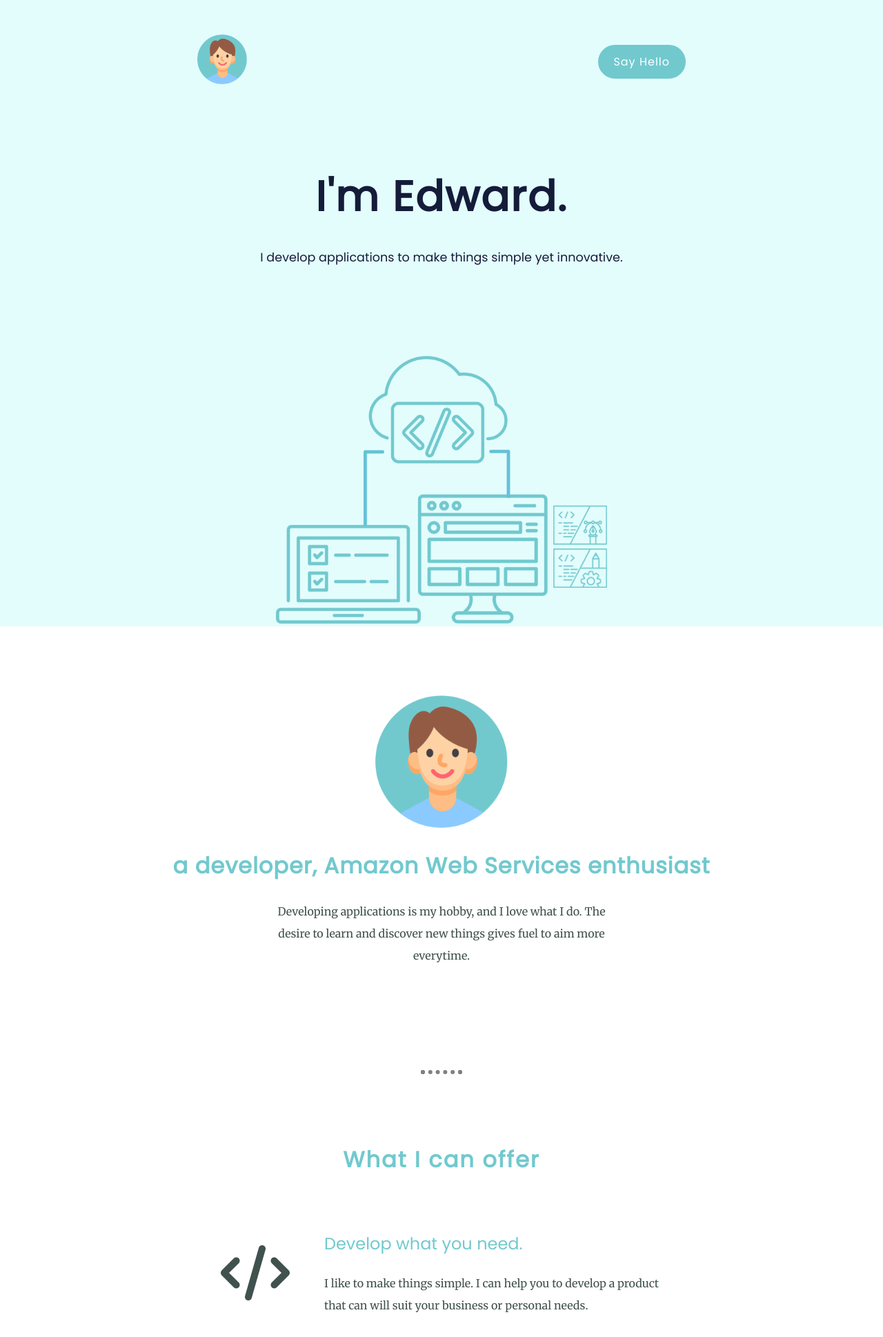
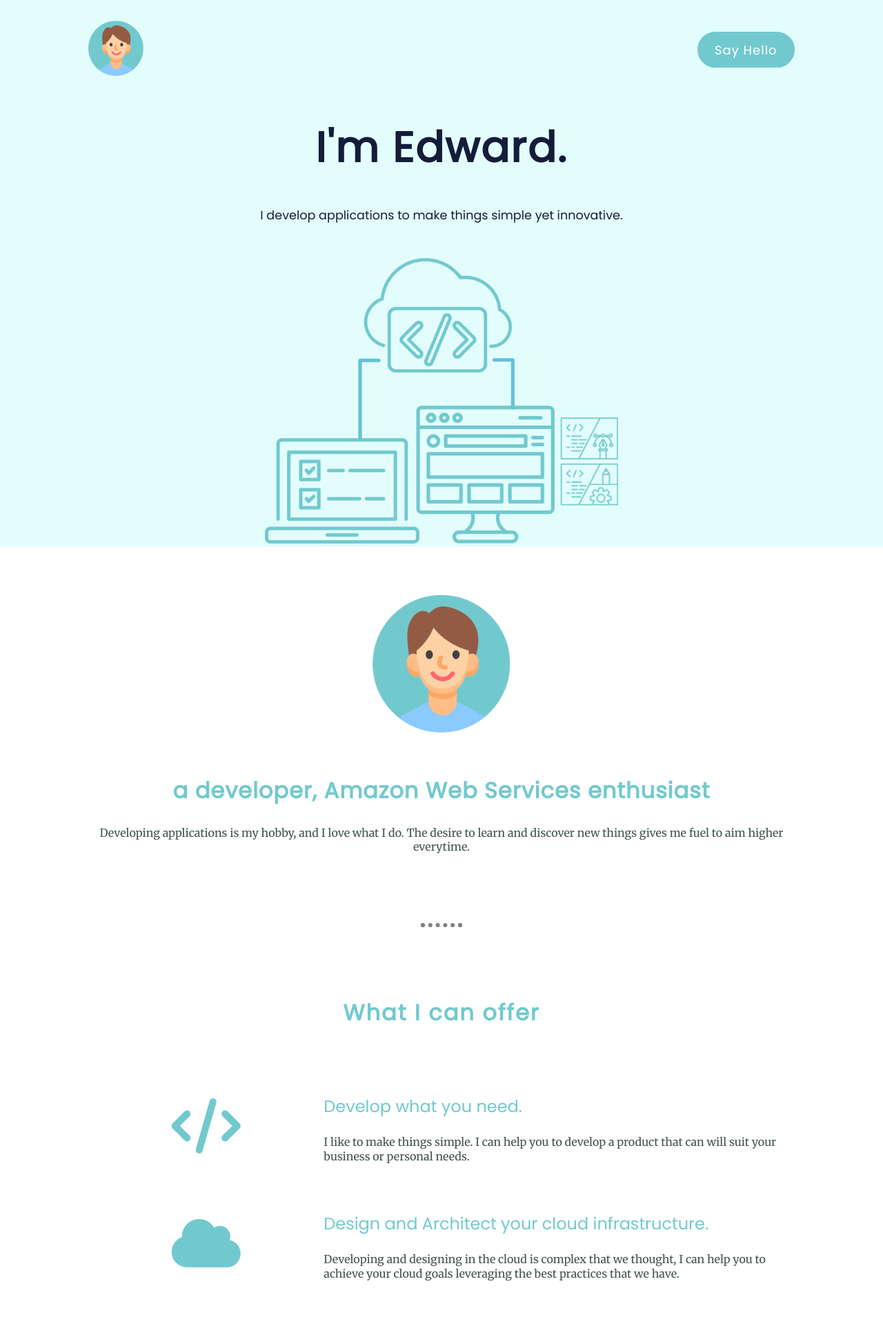
Before and after one commit to edwardmercado/MySite, a plain HTML site: page index.html in a window 1280 px wide. Shown: the top 1938 px of the page at 69% size. Drawn offline with nearby package versions, Linux system fonts and the light colour scheme; no server answers; a web font is replaced by a local one.

Commit message:
refactor style and contents

```diff
--- a/css/styles.css
+++ b/css/styles.css
@@ -3,7 +3,6 @@
 body{
   margin: 0;
   font-family: 'Merriweather', sans-serif;
-  text-align: center;
   font-weight: normal;
   color: #40514E;
 }
@@ -11,7 +10,7 @@ body{
 h2{
   font-family: 'Poppins', sans-serif;
   color: #71c9ce;
-  font-size: 2rem;
+  font-size: 2em;
   letter-spacing: 1px;
 }
 
@@ -19,6 +18,7 @@ h3{
   font-family: 'Poppins', sans-serif;
   color: #40514E;
   font-weight: normal;
+  font-size: 1.5em;
 }
 
 hr{
@@ -26,6 +26,12 @@ hr{
   border-bottom: none;
   width: 3rem;
   margin: 100px auto;
+}
+
+p{
+  margin-bottom: 0;
+  size: 3px;
+  line-height: 1.3em;
 }
 
 /* Button */
@@ -40,48 +46,30 @@ hr{
 }
 
 
-/* Sections */
 
-.top-heading-section{
-  margin-bottom: 50px;
+/* COLORS: #e3fdfd #71c9ce */
+
+/* Navigation Bar Section*/
+
+#navbar-section{
+  background-color: #e3fdfd;
+  padding: 30px 0;
 }
 
-.profile-section{
-  margin-bottom: 50px;
-}
-
-/* Navigation Bar */
-
-.navbar-flexbox-container{
+.navbar-container{
   display: flex;
+  justify-content: space-between;
   align-items: center;
-  justify-content: space-around;
-  padding:50px 2rem;
-  background-color: #e3fdfd;
-  font-family: 'Poppins', sans-serif;
+  margin: 0 10%;
 }
 
 .icon-img{
-  width: 4.5rem;
-}
-
-
-.nav-link-right{
-  width: 15rem;
-  display: flex;
-  justify-content: space-around;
-  align-items: center;
-  color: #71c9ce;
-}
-
-.nav-link-right a{
-  font-size: 1rem;
-  text-decoration: none;
+  width: 5em;
 }
 
 .btn-say-hello {
-  font-size: 1rem;
-  padding: 0.6rem 1.3rem;
+  font-size: 18px;
+  padding: 0.6em 1.3em;
   color: #fff;
   background-color: #71c9ce;
 }
@@ -91,12 +79,21 @@ hr{
   color: #71c9ce;
 }
 
-/* Big Heading */
+/* Top Heading Section */
 
-.myname{
-  display: inline-block;
+#top-heading-section{
+  display: block;
+  background-color: #e3fdfd;
   text-align: center;
-  font-size: 3.8rem; /* static font sizing | not inherited | 1rem == 16px | recommended for font sizes */
+}
+
+.top-container{
+  margin: 0 10%;
+}
+
+.my-name{
+  margin: 0;
+  font-size: 3.8em; /* static font sizing | not inherited | 1rem == 16px | recommended for font sizes */
   font-family: 'Poppins', sans-serif;
   color: #141c3a;
   font-weight: bold;
@@ -104,79 +101,84 @@ hr{
   letter-spacing: 2px;
 }
 
-.mydesc{
-  display: block;
-  text-align: center;
+.my-desc{
   font-family: 'Poppins', sans-serif;
   color: #141c3a;
-  font-size: 1.1rem;
-  margin-bottom: 100px;
+  font-size: 1.1em;
+  margin-bottom: 50px;
 }
 
 .big-img{
-  padding-top: 30px;
-  width:30rem;
-}
-
-.top-container{
-  background-color: #e3fdfd;
-  padding: 30px 0px 0px 0px;
-  overflow: hidden;;
+  width:50%;
 }
 
 /* Profile Section */
 
+#profile-section{
+  display: block;
+  text-align: center;
+  margin: 70px 0;
+}
+
 .profile-container{
-  margin: 0 auto;
+  margin: 0 10%;
+}
+
+.profile-img{
+  width: 200px;
+  margin-bottom: 30px;
+}
+
+/* Skills Section */
+
+#skills-section{
+  display: block;
   text-align: center;
 }
 
-.profile-intro{
-  margin: 0 auto;
-  width: 44%;
-  line-height: 2;
-}
-
-.profile-img{
-  width: 12rem;
-}
-
-.profile-text{
-  letter-spacing: 1px;
-}
-
-.profile-container{
-  padding: 50px;
-}
-
-.profile-container img{
-  text-align: center;
-  margin-top: 50px;
-}
-
-/* Skill container */
-
-.skill-container{
-  margin: 0 auto;
-  text-align: center;
-}
-
-.skills-container{
-  margin: 0 auto;
-}
-
-.skill-intro{
+.headings{
+  margin-bottom: 70px;
   letter-spacing: 2px;
 }
 
-.skill-row{
-  margin: 80px auto;
-  text-align: left;
-  width: 50%;
+.skill-container{
+  display: flex;
+  margin: 30px 10%;
 }
 
-.skill-row p{
-  line-height: 2;
+.skill-row{
+  align-self: center;
+  flex-direction: column;
+  padding: 30px 0px;
+  flex: 1;
+}
+
+.skill-description-holder{
+  flex-direction: column;
+  align-self: flex-start;
+  text-align: left;
+  flex: 2;
+}
+
+.skill-row2{
+  align-self: center;
+  flex-direction: column;
+  padding: 20px 50px;
+  order: 2;
+}
+
+.skill-description-holder2{
+  flex-direction: column;
+  align-self: flex-start;
+  text-align: right;
+  flex: 2;
+  order: 1;
+}
+
+
+.skill-img{
+  font-size: 5rem;
+  color: #71c9ce;
 }
 
 .skill-title{
@@ -184,44 +186,18 @@ hr{
   font-size: 1.5rem;
 }
 
-.skill-img{
-  font-size: 5rem;
-  float: left;
-  padding: 20px 50px 50px 0px;
-}
-
-.skill2-img{
-  font-size: 5rem;
-  float: right;
-  padding: 20px 0px 50px 50px;
-}
-
-/* .skill-row .comp1-img{
-  width: 10rem;
-  float: left;
-  margin: 0px 30px 30px 0px;
-}
-
-.skill-row .comp2-img{
-  width: 10rem;
-  float: right;
-  margin: 0px 0px 30px 30px;
-} */
-
 /* Certifications Section */
 
-.certifications-container{
-  margin: 0 auto;
+#certifications-section{
+  display: block;
   text-align: center;
 }
 
-.certifications-intro{
-  letter-spacing: 2px;
+.certifications-container{
+  margin: 0 10%;
 }
 
 .certifications-description{
-  margin: 0 auto;
-  width: 50%;
   line-height: 2;
   margin-bottom: 50px;
 }
@@ -230,27 +206,25 @@ hr{
   width: 10rem;
 }
 
-.certifications-intro{
-  letter-spacing: 2px;
+/* Contact me section */
+
+#contact-me-section{
+  display: block;
+  text-align: center;
 }
 
-
-/* Contact Me Section*/
-
 .contact-me-container{
-  margin: 0 auto;
-  text-align: center;
-  width: 50%;
+  margin: 70px 10%;
 }
 
 .contact-me-description{
   font-family: 'Merriweather', sans-serif;
-  margin-bottom: 70px;
+  margin-bottom: 30px;
 }
 
 .btn-contact-me{
   font-size: 1rem;
-  padding: 0.8rem 1.3rem;
+  padding: 0.8em 1.3em;
   color: #fff;
   background-color: #71c9ce;
 }
@@ -261,54 +235,58 @@ hr{
   color: #71c9ce;
 }
 
-/* Bottom Container */
+/* Footer Section */
 
-.bottom-container{
+#footer-section{
+  display: block;
+  text-align: center;
   background-color: #66BFBF;
-  margin: 0;
+}
+
+.footer-container{
+  margin: 0 10%;
   padding: 70px 0;
   margin-top: 100px;
+  color: #EAF6F6;
 }
 
 .footer-link{
   margin: 20px 20px;
 }
 
-.copyright{
-  font-size: 0.8rem;
-  color: #EAF6F6;
-}
-
 .footer-link-container{
   font-family: 'Poppins', sans-serif;
-  color: #11999E;
   padding: 20px;
   text-decoration: none;
 }
 
 .footer-link-container a{
   text-decoration: none;
-  color: white;
+  color: #EAF6F6;
 }
 
 .footer-link-container a:hover{
   color: gray;
 }
 
+.copyright{
+  font-size: 12px;
+}
+
 .number-of-visitors{
   font-family: 'Poppins', sans-serif;
   margin-top: 20px;
-  font-size: 0.8rem;
+  font-size: 12px;
 }
 
 .powered-by{
   margin-top: 10px;
   font-family: 'Poppins', sans-serif;
-  font-size: 0.8rem;
+  font-size: 12px;
 }
 
 .powered-by i{
-  font-size: 1.3rem;
+  font-size: 18px;
 }
 
 /* error section */
--- a/index.html
+++ b/index.html
@@ -16,9 +16,10 @@
   </head>
   <body>
 
-    <section class="navbar">
+    <section id="navbar-section">
 
-      <div class="navbar-flexbox-container">
+      <div class="navbar-container">
+
         <div class="nav-icon-left">
           <a href="#"><img class="icon-img" src="images/profile-round.png" alt="icon-img"></a>
         </div>
@@ -31,8 +32,8 @@
     <section id="top-heading-section">
 
       <div class="top-container">
-        <span class="myname">I'm Edward.</span>
-        <span class="mydesc">I develop applications to make things simple yet innovative.</span>
+        <p class="my-name">I'm Edward.</p>
+        <p class="my-desc">I develop applications to make things simple yet innovative.</p>
 
         <img class="big-img" src="images/combination.png" alt="technology-img">
 
@@ -45,7 +46,7 @@
         <img class="profile-img" src="images/profile-round.png" alt="menu-img">
 
         <h2 class="profile-text">a developer, Amazon Web Services enthusiast</h2>
-        <p class="profile-intro">Developing applications is my hobby, and I love what I do. The desire to learn and discover new things gives fuel to aim more everytime.</p>
+        <p class="profile-intro">Developing applications is my hobby, and I love what I do. The desire to learn and discover new things gives me fuel to aim higher everytime.</p>
 
 
       </div>
@@ -54,20 +55,34 @@
     <hr />
 
     <section id="skills-section">
+      <h2 class="skill-intro headings">What I can offer</h2>
 
       <div class="skill-container">
-        <h2 class="skill-intro">What I can offer</h2>
+
         <div class="skill-row">
           <i class="skill-img fas fa-code"></i>
+        </div>
+
+        <div class="skill-description-holder">
           <h3 class="skill-title">Develop what you need.</h3>
-          <p class="skill1-description">I like to make things simple. I can help you to develop a product that can will suit your business or personal needs.</p>
+          <p class="skill-description">I like to make things simple. I can help you to develop a product that can will suit your business or personal needs.</p>
         </div>
+
+      </div>
+
+      <div class="skill-container">
+
         <div class="skill-row">
-          <i class="skill2-img fas fa-cloud"></i>
+          <i class="skill-img fas fa-cloud"></i>
+        </div>
+
+        <div class="skill-description-holder">
           <h3 class="skill-title">Design and Architect your cloud infrastructure.</h3>
           <p class="skill-description">Developing and designing in the cloud is complex that we thought, I can help you to achieve your cloud goals leveraging the best practices that we have.</p>
         </div>
+
       </div>
+
 
     </section>
 
@@ -77,8 +92,8 @@
 
       <div class="certifications-container">
 
-        <h2 class="certifications-intro">My Cloud Certifications</h2>
-        <p class="certifications-description">On my cloud journey, I conquer some of the Amazon Web Services (AWS) certificates out there and there will be more soon.</p>
+        <h2 class="certifications-intro headings">My Cloud Certifications</h2>
+        <p class="certifications-description">On my cloud journey, I got certificied on some of the Amazon Web Services (AWS) certifications and there will be more soon.</p>
         <img src="images/DVA.png" alt="Developer">
         <img src="images/SAA.png" alt="Solutions Architect">
       </div>
@@ -88,9 +103,10 @@
     <hr>
 
     <section id="contact-me-section">
+      <h2 class="contact-me-title headings">Get In Touch</h2>
+
       <div class="contact-me-container">
         <div class="contact-me">
-          <h2 class="contact-me-title">Get In Touch</h2>
           <p class="contact-me-description">I’m always open to discuss work related or partnership opportunities.</p>
           <br>
           <a href="mailto:edwardallenmercado@gmail.com" class="button btn-contact-me">Start a conversation</a>
@@ -100,7 +116,8 @@
 
 
     <section id="footer-section">
-      <div class="bottom-container">
+
+      <div class="footer-container">
 
         <div class="footer-link-container">
           <a class="footer-link" href="https://www.linkedin.com/in/edward-allen-mercado-677b69139"><i class="fab fa-linkedin"></i></a>
@@ -118,10 +135,10 @@
         <div class="powered-by">
           <span>Powered by <i class="fab fa-aws"></i></span>
         </div>
+      </div>
 
+    </section>
 
-      </div>
-    </section>
   </body>
 
   <!-- page counter -->
```
